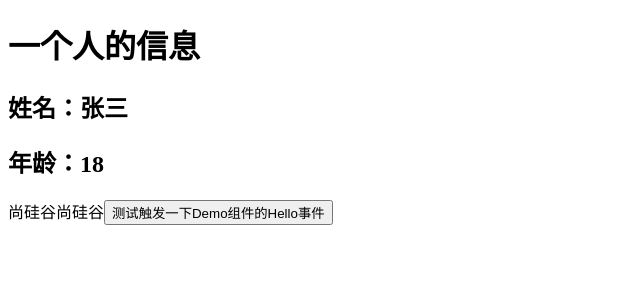
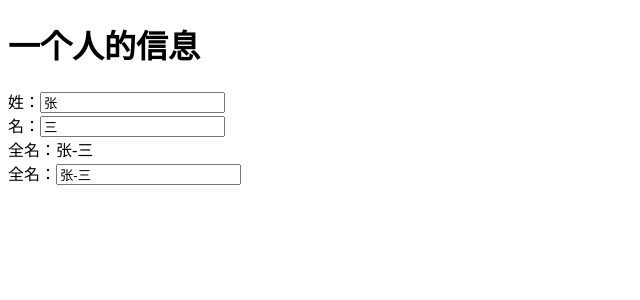
Before and after one commit to Jaunty-Liu/vue, a Vue app: page / in a window 1280 px wide. Shown: the top 300 px of the page, without its empty margins (0-640 px from the left). Built offline with nearby package versions, Linux system fonts and the light colour scheme.

Commit message:
vue3computed

```diff
--- a/src/App.vue
+++ b/src/App.vue
@@ -1,12 +1,5 @@
 <template>
-	<Demo @hello="showHelloMsg" msg="你好啊" school="尚硅谷">
-		<template v-slot:qwe>
-			<span>尚硅谷</span>
-		</template>
-		<template v-slot:asd>
-			<span>尚硅谷</span>
-		</template>
-	</Demo>
+	<Demo/>
 </template>
 
 <script>
@@ -14,13 +7,5 @@
 	export default {
 		name: 'App',
 		components:{Demo},
-		setup(){
-			function showHelloMsg(value){
-				alert(`你好啊，你触发了hello事件，我收到的参数是:${value}！`)
-			}
-			return {
-				showHelloMsg
-			}
-		}
 	}
 </script>
--- a/src/components/Demo.vue
+++ b/src/components/Demo.vue
@@ -1,40 +1,44 @@
 <template>
 	<h1>一个人的信息</h1>
-	<h2>姓名：{{person.name}}</h2>
-	<h2>年龄：{{person.age}}</h2>
-	<slot name="qwe"></slot>
-	<slot name="asd"></slot>
-	<button @click="test">测试触发一下Demo组件的Hello事件</button>
+	姓：<input type="text" v-model="person.firstName">
+	<br>
+	名：<input type="text" v-model="person.lastName">
+	<br>
+	<span>全名：{{person.fullName}}</span>
+	<br>
+	全名：<input type="text" v-model="person.fullName">
 </template>
 
 <script>
-	import {reactive} from 'vue'
+	import {reactive,computed} from 'vue'
 	export default {
 		name: 'Demo',
-		props:['msg', 'school'],// 必写，有了这句setup才能收到props里面的内容
-		// 数据不能少写但是可以多写，没有传入的数据就是undefined
-		emits:['hello'],// 与Vue2的不同：子组件必须声明收到了hello事件
-		setup(props,context){
-			// console.log('---setup---',props)// 打印的就是上面的props对象
-			// console.log('---setup---',context)
-			// console.log('---setup---',context.attrs) //相当与Vue2中的$attrs
-			// console.log('---setup---',context.emit) //触发自定义事件的。
-			console.log('---setup---',context.slots) //插槽
+		setup(){
 			//数据
 			let person = reactive({
-				name:'张三',
-				age:18
+				firstName:'张',
+				lastName:'三'
 			})
+			//计算属性——简写（没有考虑计算属性被修改的情况），也就是这样写修改会报错
+			/* person.fullName = computed(()=>{
+				return person.firstName + '-' + person.lastName
+			}) */
 
-			//方法
-			function test(){
-				context.emit('hello',666)
-			}
+			//计算属性——完整写法（考虑读和写）
+			person.fullName = computed({
+				get(){
+					return person.firstName + '-' + person.lastName
+				},
+				set(value){
+					const nameArr = value.split('-')
+					person.firstName = nameArr[0]
+					person.lastName = nameArr[1]
+				}
+			})
 
 			//返回一个对象（常用）
 			return {
-				person,
-				test
+				person
 			}
 		}
 	}
```
